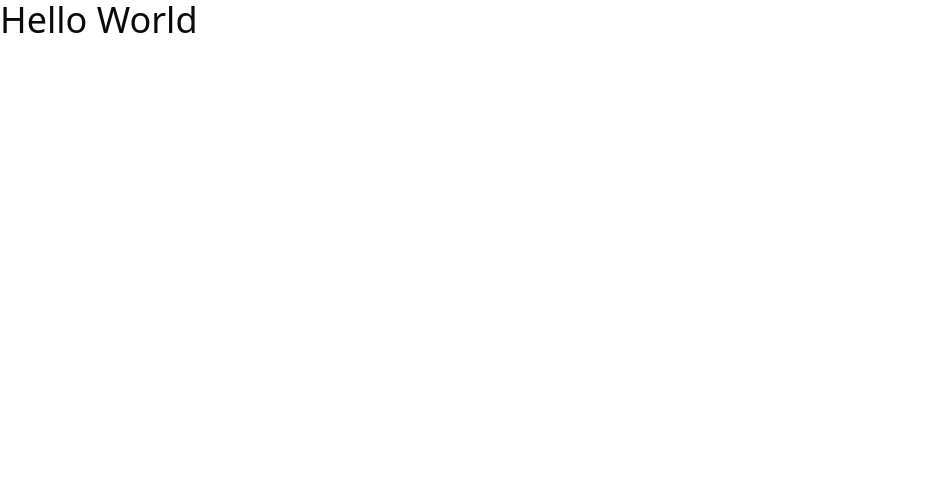
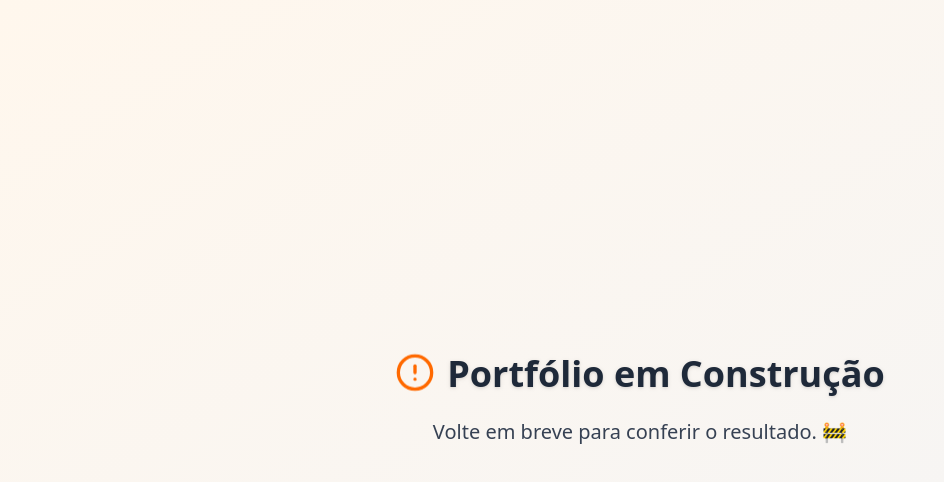
Before and after one commit to Maia-th/Portfolio, a Next.js app: page / in a window 1280 px wide. Shown: the top 482 px of the page, without its empty margins (0-944 px from the left). Built offline with nearby package versions, Linux system fonts and the light colour scheme.

Commit message:
add lucide icons

```diff
--- a/package.json
+++ b/package.json
@@ -14,7 +14,7 @@
     "class-variance-authority": "^0.7.1",
     "clsx": "^2.1.1",
     "lucide-react": "^0.511.0",
-    "next": "15.1.7",
+    "next": "^15.3.2",
     "postcss": "^8.5.3",
     "react": "^19.0.0",
     "react-dom": "^19.0.0",
--- a/src/app/page.tsx
+++ b/src/app/page.tsx
@@ -1,9 +1,18 @@
+import { CircleAlert } from "lucide-react";
 import React from "react";
 
 const App: React.FC = () => {
   return (
-    <div className="text-4xl">
-      <h1>Hello World</h1>
+    <div className="flex flex-col items-center justify-center min-h-screen bg-gradient-to-br from-orange-50 to-gray-100">
+      <div className="flex items-center space-x-3 mb-6">
+        <CircleAlert className="size-10 text-orange-500 animate-bounce" />
+        <h1 className="text-4xl font-extrabold text-gray-800 drop-shadow">
+          Portfólio em Construção
+        </h1>
+      </div>
+      <p className="text-gray-700 text-xl text-center max-w-md">
+        Volte em breve para conferir o resultado. 🚧
+      </p>
     </div>
   );
 };
```
Also changed, not shown: 1 other file (tests, documents, lock files or other folders).
